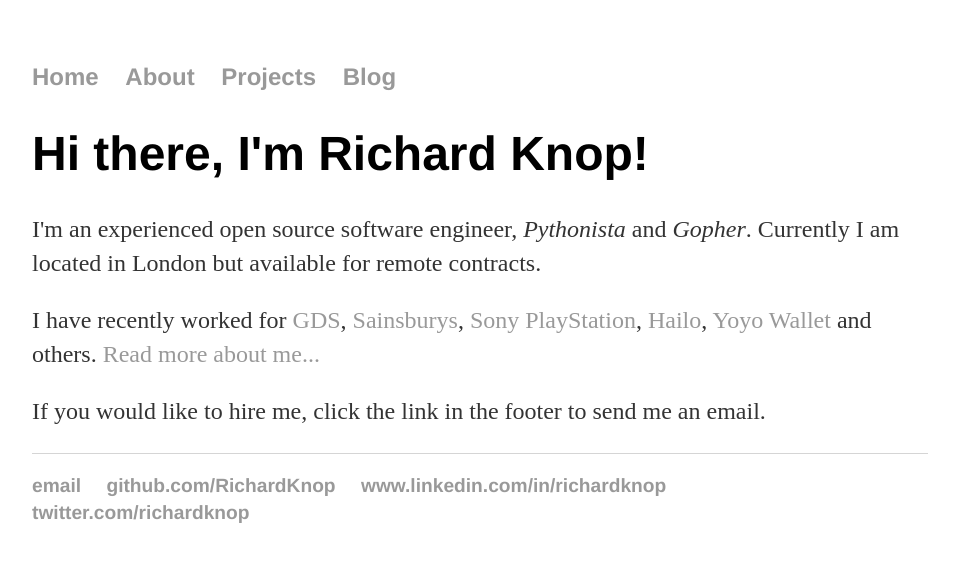
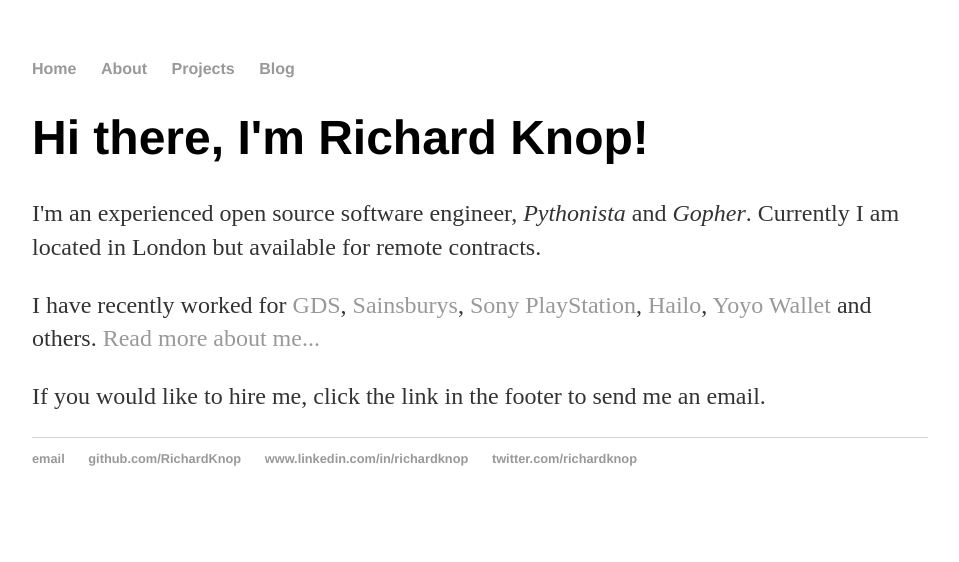
Before and after one commit to RichardKnop/richardknop.github.io, a Jekyll site: the page built from index.html, in a window 1280 px wide. Shown: the top 562 px of the page, without its empty margins (160-1119 px from the left). Built offline with Jekyll 4.4.1, drawn with Linux system fonts in a browser that asks for light colours.

Commit message:
Update main.css

```diff
--- a/css/main.css
+++ b/css/main.css
@@ -23,7 +23,7 @@
   font-size: 3em;
   font-family:'Helvetica', 'Arial', 'Sans-Serif';
 }
-p, ul {
+p, div.blurb ul {
   font-size: 1.5em;
   line-height: 1.4em;
   color: #333;
```
